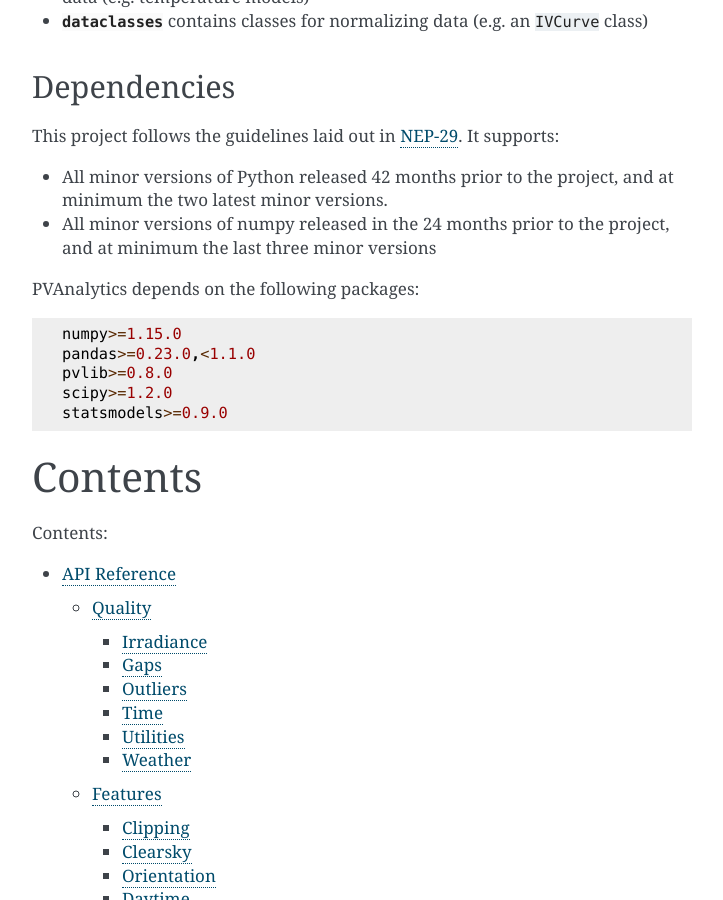
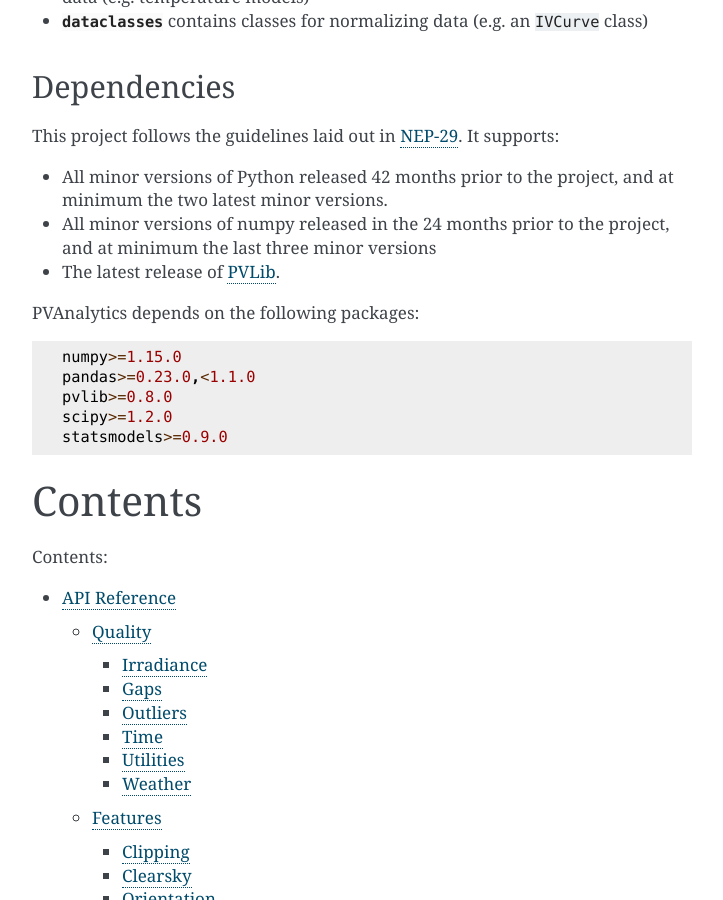
Before and after one commit to pvlib/pvanalytics, a Sphinx documentation site: the page built from docs/index.rst, in a window 1280 px wide and 900 px high, scrolled down 1219 px. Shown: the whole window, without its empty margins (388-1111 px from the left). Built offline with Sphinx 7.4.7, drawn with Linux system fonts in a browser that asks for light colours.

Commit message:
Note that pvlib roughly tracks latest release

```diff
--- a/docs/index.rst
+++ b/docs/index.rst
@@ -76,6 +76,7 @@
   and at minimum the two latest minor versions.
 - All minor versions of numpy released in the 24 months prior to the project,
   and at minimum the last three minor versions
+- The latest release of `PVLib <https://pvlib-python.readthedocs.io>`_.
 
 PVAnalytics depends on the following packages:
 
```
